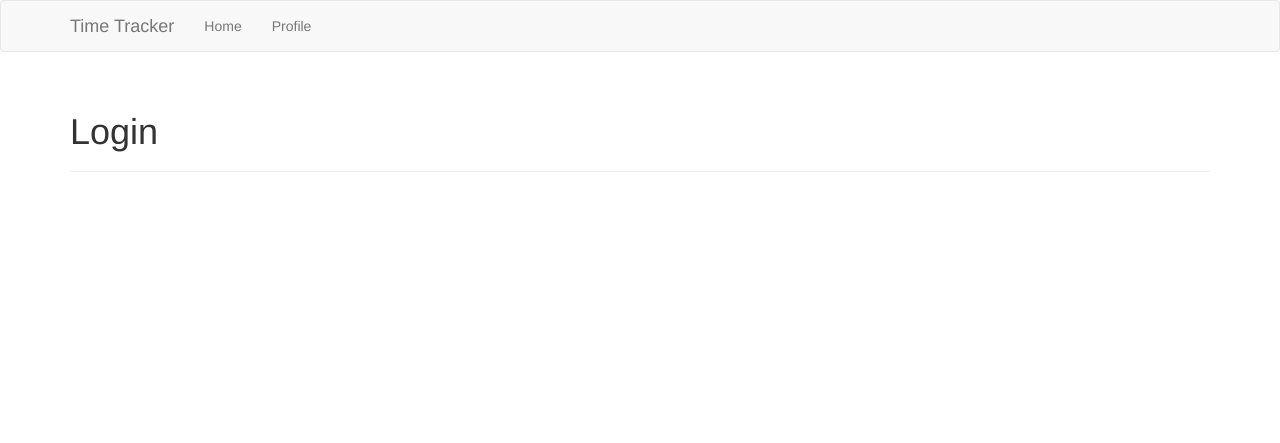
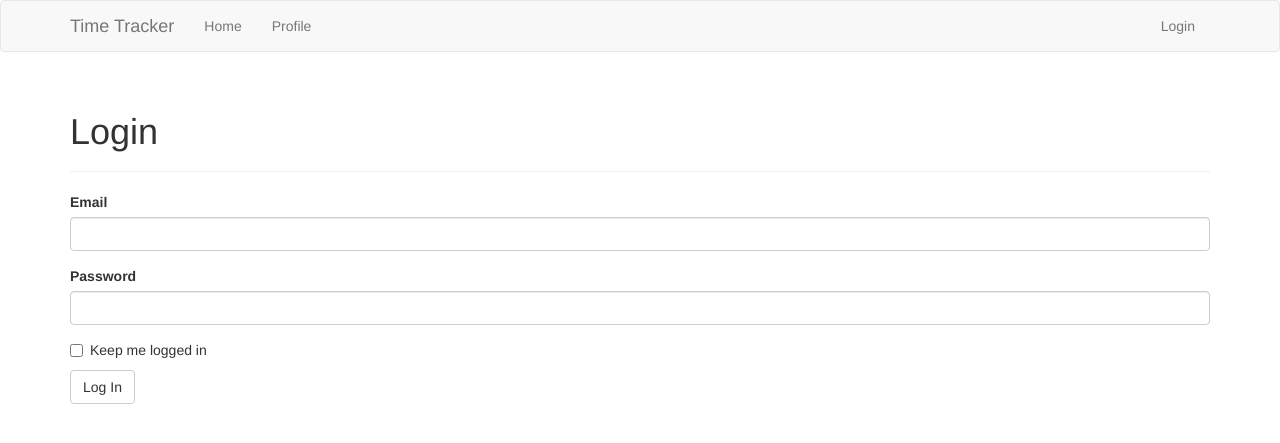
Before and after one commit to cdcf/time_tracker, a Flask app: template app/templates/auth/login.html in a window 1280 px wide. Shown: the top 443 px of the page. Run offline with Flask 2, Linux system fonts and the light colour scheme; the template is opened without the code that fills it: values that come from a table or form of the project are taken from there, others are empty; some libraries are stand-ins or nearby versions.

Commit message:
Login form for registered users (v0.9)
Quick login form to get connected - users must have been created first
at this stage.

```diff
--- /dev/null
+++ b/app/auth/forms.py
@@ -0,0 +1,12 @@
+__author__ = 'Cedric Da Costa Faro'
+
+from flask.ext.wtf import Form
+from wtforms import StringField, PasswordField, BooleanField, SubmitField
+from wtforms.validators import Required, Length, Email
+
+
+class LoginForm(Form):
+    email = StringField('Email', validators=[Required(), Length(1, 64), Email()])
+    password = PasswordField('Password', validators=[Required()])
+    remember_me = BooleanField('Keep me logged in')
+    submit = SubmitField('Log In')
--- a/app/templates/auth/login.html
+++ b/app/templates/auth/login.html
@@ -1,7 +1,9 @@
 {% extends "base.html" %}
+{% import "bootstrap/wtf.html" as wtf %}
 
 {% block page_content %}
 <div class="page-header">
     <h1>Login</h1>
 </div>
+{{ wtf.quick_form(form) }}
 {% endblock %}
--- a/app/templates/base.html
+++ b/app/templates/base.html
@@ -19,6 +19,9 @@
                 <li><a href="{{ url_for('projects.index') }}">Home</a></li>
                 <li><a href="{{ url_for('projects.user', username='Cedric') }}">Profile</a></li>
             </ul>
+            <ul class="nav navbar-nav navbar-right">
+                <li><a href="{{ url_for('auth.login') }}">Login</a></li>
+            </ul>
         </div>
     </div>
 </div>
--- a/requirements.txt
+++ b/requirements.txt
@@ -2,8 +2,10 @@ Flask==0.10.1
 Flask-Bootstrap==3.2.0.2
 Flask-SQLAlchemy==1.0
 Flask-Script==2.0.5
+Flask-WTF==0.10.0
 Jinja2==2.7.3
 MarkupSafe==0.23
 SQLAlchemy==0.9.7
+WTForms==2.0.1
 Werkzeug==0.9.6
 itsdangerous==0.24
```
Also changed, not shown: app/auth/routes.py (+9 -3 lines).
